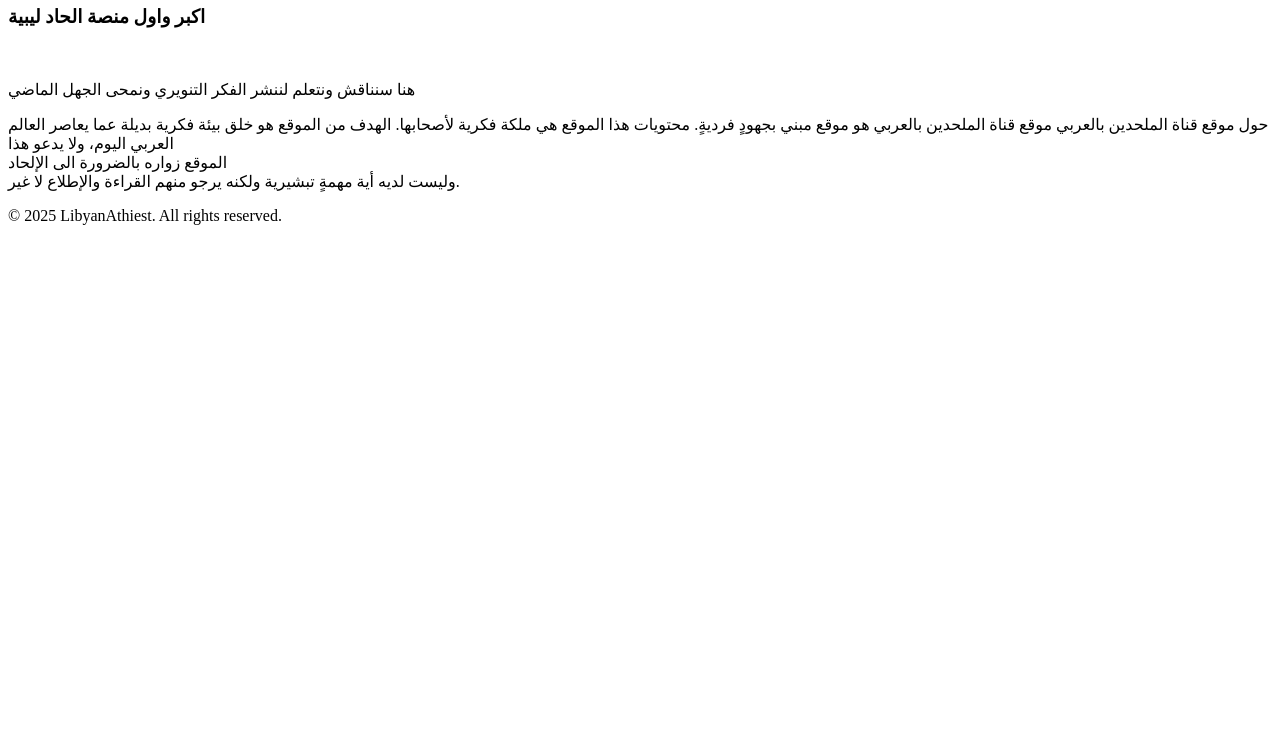
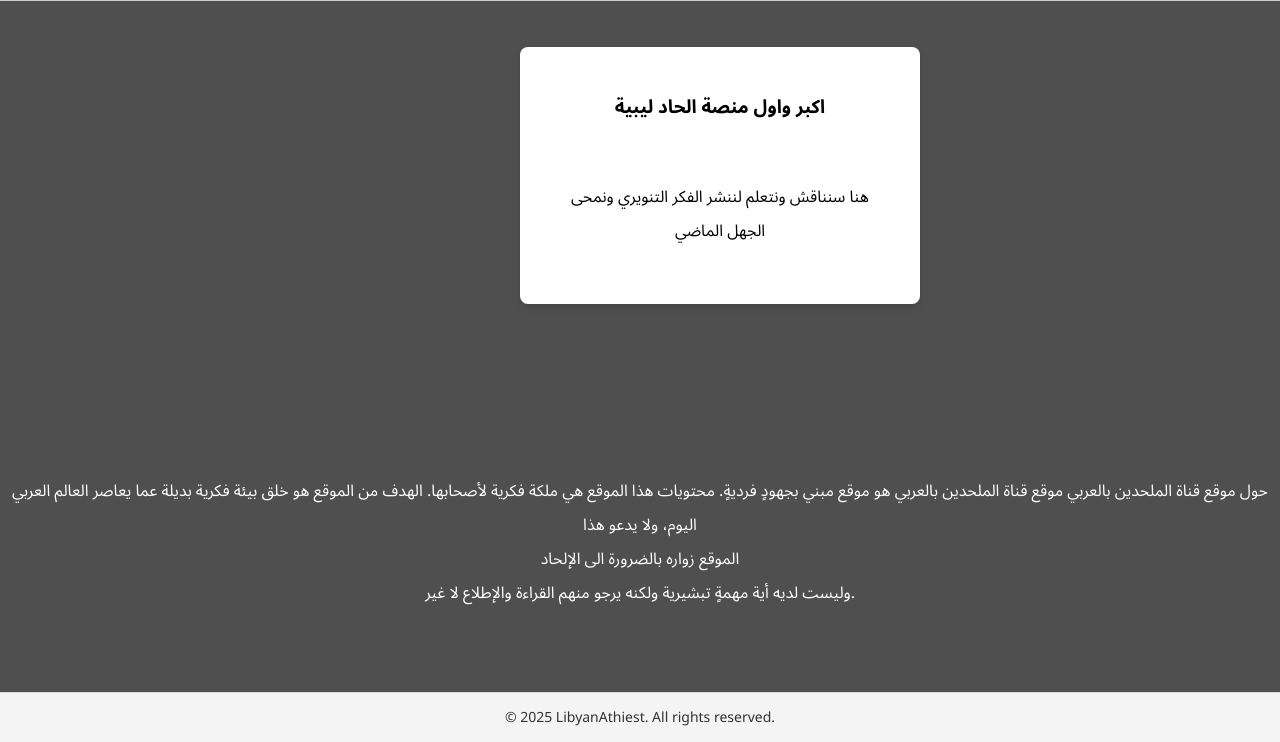
Before and after one commit to iBlameHannibal/ilhadlibya, a plain HTML site: page index.html in a window 1280 px wide. Shown: the part 58-800 px from the top of the page. Drawn offline with Linux system fonts and the light colour scheme; the site is published under a folder, as on GitHub Pages, so addresses that start at the root find nothing; a web font is replaced by a local one.

Commit message:
Update index.html

```diff
--- a/index.html
+++ b/index.html
@@ -1,7 +1,7 @@
 <!DOCTYPE html>
 <html lang="en">
 <head>
-    <link rel="stylesheet" href="/templeats/style.css">
+    <link rel="stylesheet" href="templeats/style.css">
     <link rel="shortcut icon" href="https://external-content.duckduckgo.com/iu/?u=https%3A%2F%2Ftse3.mm.bing.net%2Fth%3Fid%3DOIP._fHRGeF5SQqvZcaiMDtNxgHaHa%26pid%3DApi&f=1&ipt=faaad0f77f3629b13bb02daa616097a53138a5c6be2b15327ab4e4d3a937f48b&ipo=images" type="image/x-icon">
     <meta charset="UTF-8">
     <meta name="viewport" content="width=device-width, initial-scale=1.0">
```
